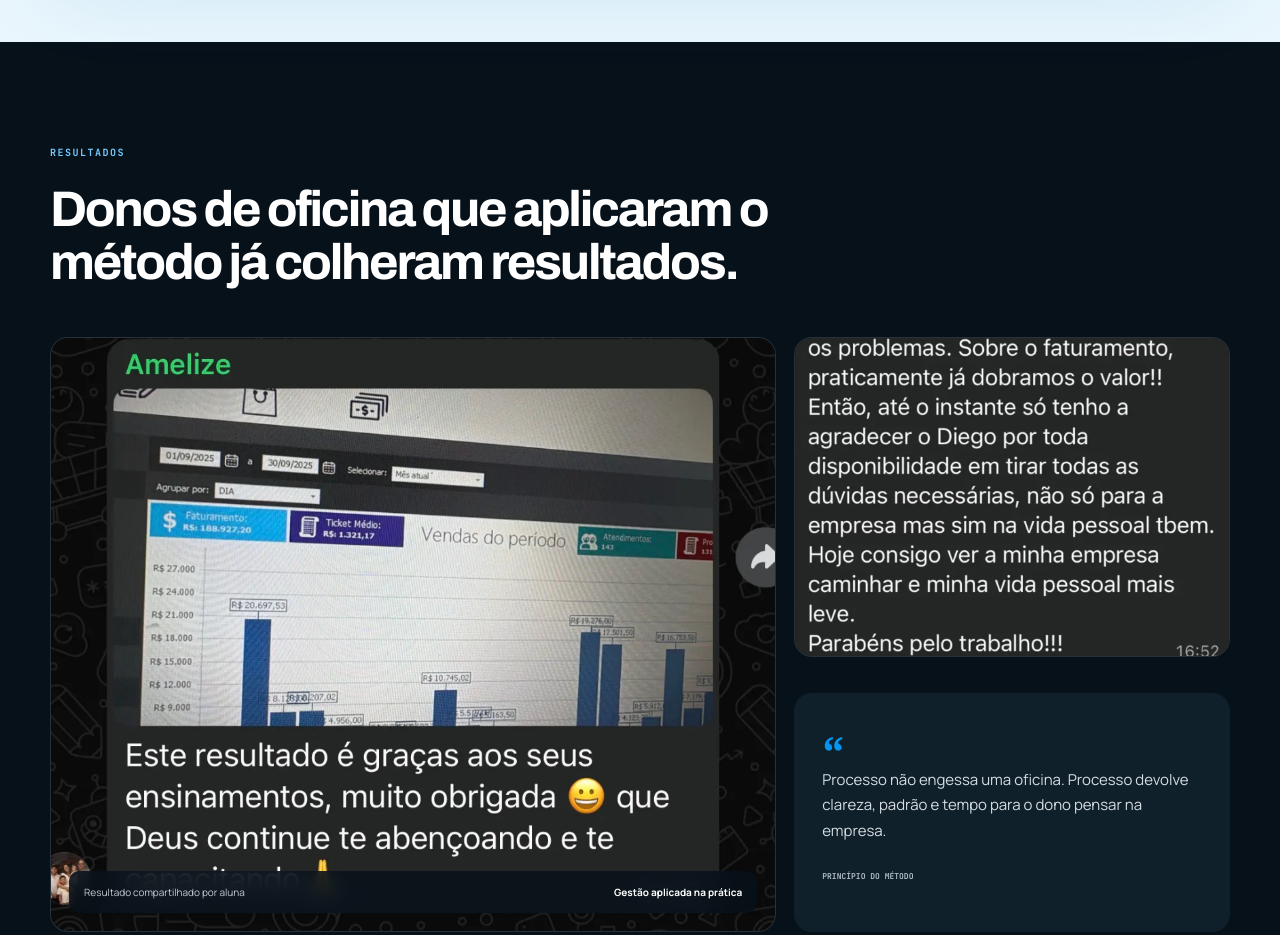
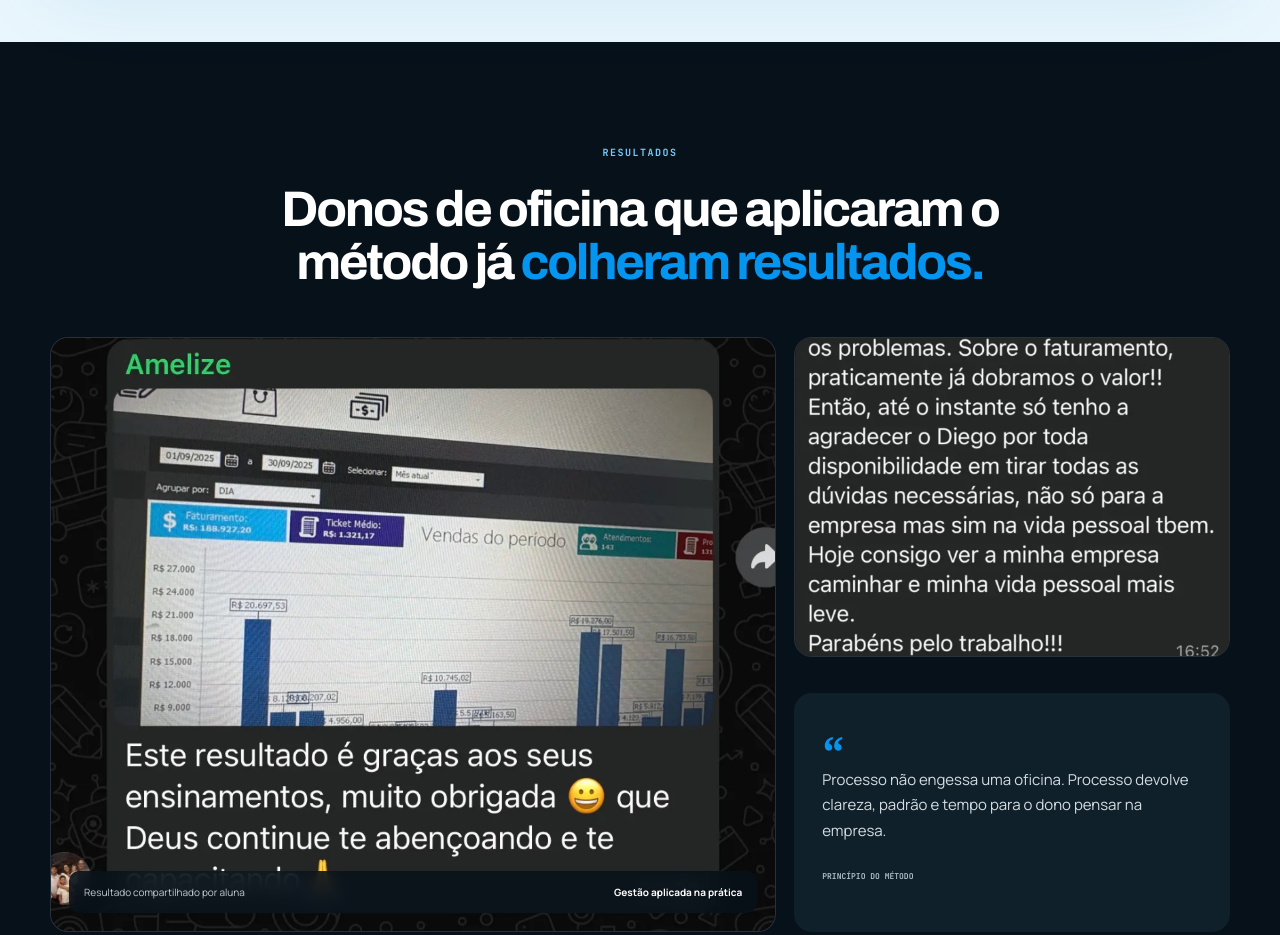
Before and after one commit to cezarhlima1/diegomensor, a Next.js app: page /oficinadealtaperformance in a window 1280 px wide. Shown: the part 2540-3475 px from the top of the page. Built offline with nearby package versions, Linux system fonts and the light colour scheme.

Commit message:
centraliza e destaca titulo de resultados

```diff
--- a/components/oficina-alta-performance/OficinaAltaPerformance.tsx
+++ b/components/oficina-alta-performance/OficinaAltaPerformance.tsx
@@ -174,7 +174,7 @@ export default function OficinaAltaPerformance() {
         <div className={styles.shell}>
           <div className={`${styles.sectionIntro} ${styles.reveal}`}>
             <span className={styles.indexDark}>Resultados</span>
-            <h2>Donos de oficina que aplicaram o método já colheram resultados.</h2>
+            <h2>Donos de oficina que aplicaram o método já <em>colheram resultados.</em></h2>
           </div>
           <div className={styles.resultsGrid}>
             <figure className={`${styles.resultMain} ${styles.reveal}`}>
--- a/components/oficina-alta-performance/oficina.module.css
+++ b/components/oficina-alta-performance/oficina.module.css
@@ -861,3 +861,6 @@
   .processClosing{margin-top:20px;padding:25px 20px}
   .processClosing p{font-size:15px;line-height:1.65}
 }
+
+.results .sectionIntro{max-width:900px;margin-inline:auto;text-align:center}
+.results .sectionIntro h2 em{color:#0495f0;font-style:normal}
```
